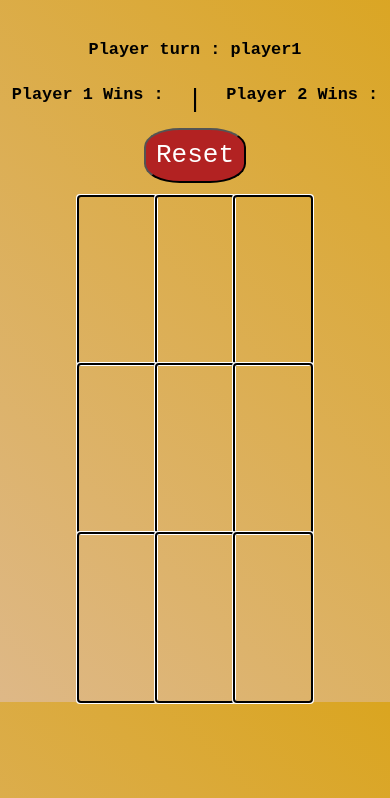
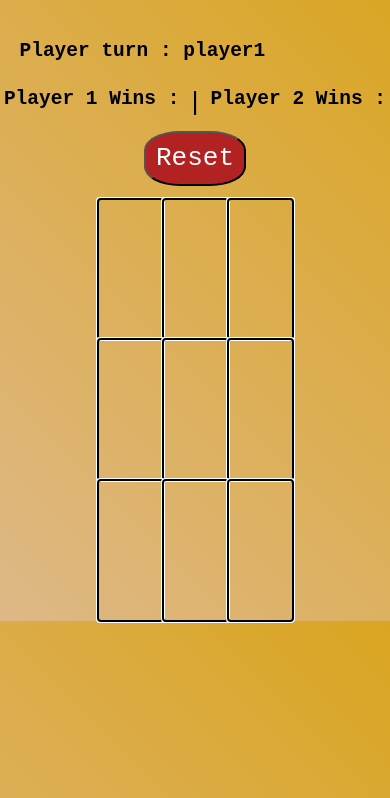
Before and after one commit to Zoro-chi/TOP-tictactoe, a plain HTML site: page index.html in a window 390 px wide. Shown: the part 46-844 px from the top of the page. Drawn offline with Linux system fonts and the light colour scheme.

Commit message:
responsive web changes

```diff
--- a/main.js
+++ b/main.js
@@ -1,11 +1,3 @@
-let resetbtn = document.querySelector(".reset")
-let turn = document.querySelector(".turn")
-const ai = document.querySelector(".PVE")
-const human = document.querySelector(".PVP")
-const player1 = new Player("player1", "X")
-const player2 = new Player("player2", "O")
-let currentPlayer = player1
-turn.innerText = `${currentPlayer.name}`
 
 const gameBoard = (() => {
 
@@ -31,11 +23,19 @@ function Player(name, mark){
 }
 
 const game = (() => {
+    let resetbtn = document.querySelector(".reset")
+    let turn = document.querySelector(".turn")
+    const ai = document.querySelector(".PVE")
+    const human = document.querySelector(".PVP")
+    const player1 = new Player("player1", "X")
+    const player2 = new Player("player2", "O")
+    let currentPlayer = player1
+    turn.innerText = `${currentPlayer.name}`
+
     const gameBoardArr = gameBoard.gameBoardArr
     let player1Wins = document.querySelector(".p1wins")
     let player2Wins = document.querySelector(".p2wins")
     let winningPlayer;
-
 
     const reset = () =>{
         gameBoard.spaces = [null, null, null, null, null, null, null, null, null]
--- a/styles.css
+++ b/styles.css
@@ -63,7 +63,7 @@ div > button{
     grid-template-columns: 1fr 1fr 1fr;
     grid-template-rows: 1fr 1fr 1fr;
     height: 60vh;
-    width: 60vw;
+    width: 40vw;
 }
 #game-board div {
     outline-style: auto;
@@ -131,10 +131,10 @@ div > button{
         font-size: 1.8rem;
     }
     #main-page > h2{
-        font-size: 1.3rem;
+        font-size: 1.5rem;
     }
     h3{
-        font-size: 1.3rem;
+        font-size: 1.5rem;
     }
     #game-board div{
         font-size: 4rem;
@@ -148,10 +148,15 @@ div > button{
         font-size: 1.8rem;
     }
     #main-page > h2{
-        font-size: 1.3rem;
+        font-size: 1.5rem;
+        width: 90%;
     }
     h3{
-        font-size: 1.3rem;
+        font-size: 1.5rem;
+    }
+    #game-board{
+        height: 50vh;
+        width: 50vw;
     }
     #game-board div{
         font-size: 4rem;
```
